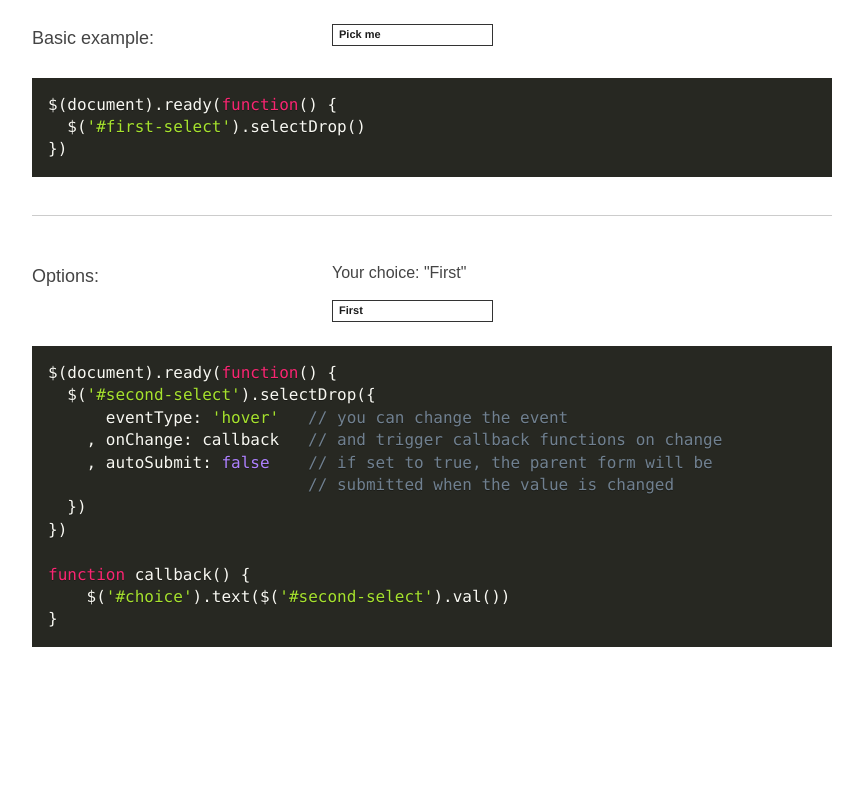
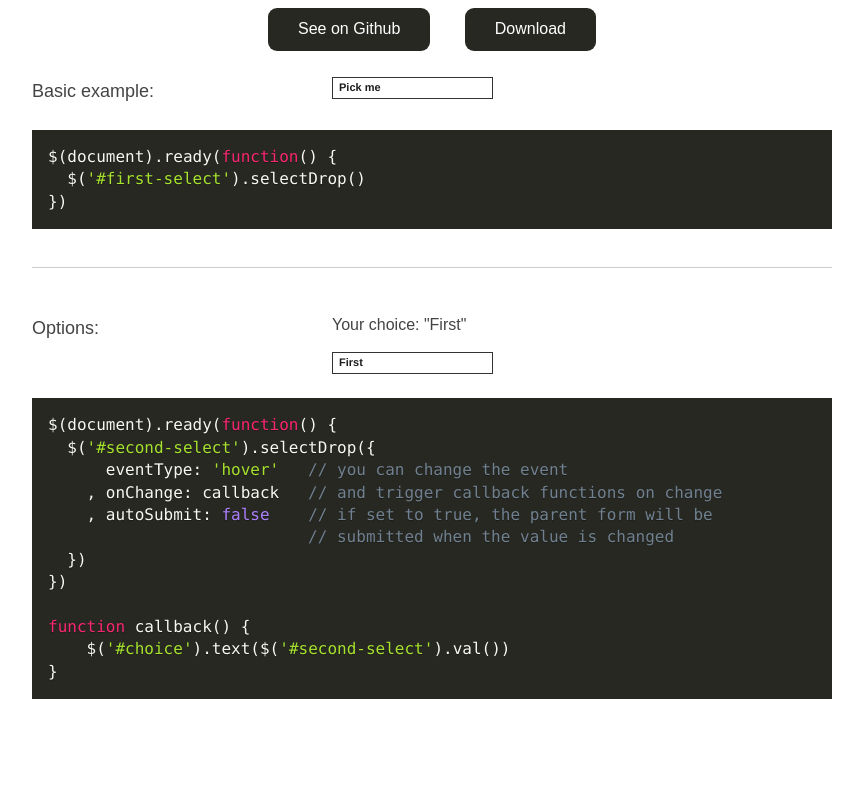
Before and after one commit to brentini/select-drop, a plain HTML site: page index.html in a window 1280 px wide. Shown: the part 157-947 px from the top of the page, without its empty margins (208-1071 px from the left). Drawn offline with nearby package versions, Linux system fonts and the light colour scheme.

Commit message:
Added link to github and download

```diff
--- a/css/main.css
+++ b/css/main.css
@@ -57,6 +57,29 @@ section.no-border {
     float: left;
     width: 400px;
 }
+.buttons {
+    margin-bottom: 10px;
+    text-align: center;
+}
+.link-button {
+    display: inline-block;
+    padding: 10px 30px;
+    text-align: center;
+    text-decoration: none;
+    color: #fff;
+    -webkit-border-radius: 9px;
+       -moz-border-radius: 9px;
+        -ms-border-radius: 9px;
+         -o-border-radius: 9px;
+            border-radius: 9px;
+    background: #272822;
+}
+.link-button:hover {
+    background: #333;
+}
+.link-button:first-child {
+    margin-right: 30px;
+}
 
 /** Footer **/
 footer.wrapper {
--- a/index.html
+++ b/index.html
@@ -17,6 +17,10 @@
         <h1>Select Drop</h1>
         <h2>Simple jQuery plugin to convert select to dropdown</h2>
     </header>
+    <div class="wrapper buttons">
+        <a class="link-button" href="https://github.com/romainberger/select-drop">See on Github</a>
+        <a class="link-button" href="https://github.com/romainberger/select-drop/archive/master.zip">Download</a>
+    </div>
     <div class="wrapper">
         <section>
             <div class="block-left">
```
